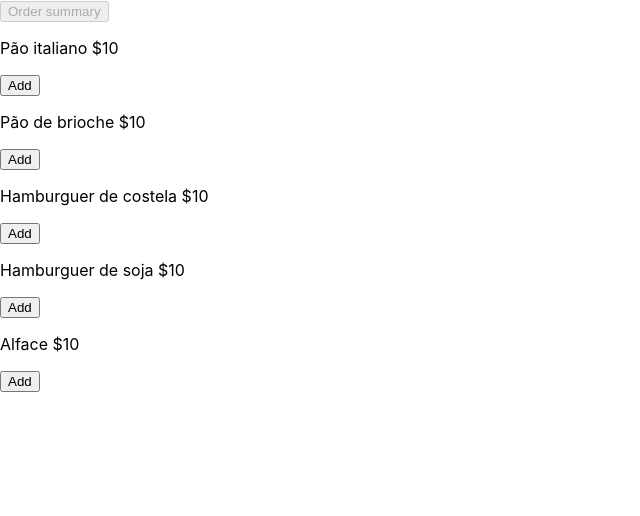
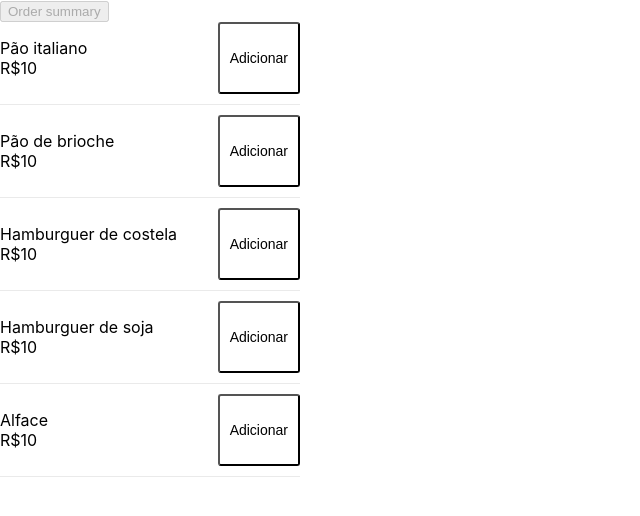
Before and after one commit to danilohrsilva/Dojos, a React (Create React App) app in the folder dojos/20181212-jest-enzyme/: page / in a window 1280 px wide. Shown: the top 516 px of the page, without its empty margins (0-640 px from the left). Built offline with nearby package versions, Linux system fonts and the light colour scheme.

Commit message:
Adiciona estilos na lista de ingredientes

```diff
--- /dev/null
+++ b/dojos/20181212-jest-enzyme/src/Components/Ingredient/Ingredient.css
@@ -0,0 +1,20 @@
+.ingredient {
+  display: flex;
+  justify-content: space-between;
+  width: 300px;
+  margin-bottom: 10px;
+  border-bottom: 1px solid #eaeaea;
+  padding-bottom: 10px;
+}
+
+.ingredient__name {
+  display: block;
+}
+
+.ingredient__button {
+  padding: 10px;
+  background: none;
+  font-size: 14px;
+  border-radius: 3px;
+  cursor: pointer;
+}
--- a/dojos/20181212-jest-enzyme/src/Components/Ingredient/Ingredient.js
+++ b/dojos/20181212-jest-enzyme/src/Components/Ingredient/Ingredient.js
@@ -1,10 +1,16 @@
 import React from 'react';
+
+import './Ingredient.css';
 
 const Ingredient = ({ ingredient, addItem }) => {
   return (
-    <div>
-      <p>{ingredient.name} ${ingredient.price}</p>
-      <button type="button" onClick={() => addItem(ingredient)}>Add</button>
+    <div className="ingredient">
+      <p className="ingredient__info">
+        <span className="ingredient__name">{ingredient.name}</span>
+        <span className="ingredient__price">R${ingredient.price}</span>
+      </p>
+
+      <button type="button" onClick={() => addItem(ingredient)} className="ingredient__button">Adicionar</button>
     </div>
   );
 };
```
